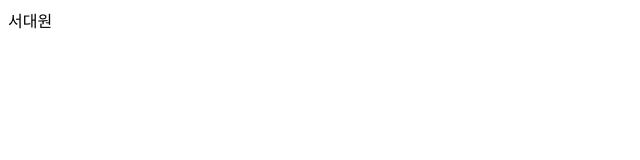
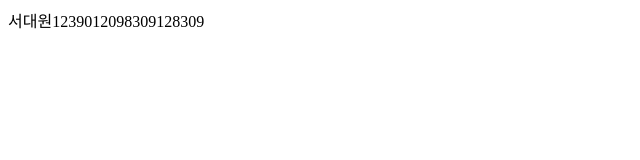
Before and after one commit to tjeodnjsdlwl/ohh, a plain HTML site: page index.html in a window 1280 px wide. Shown: the whole page, without its empty margins (0-640 px from the left). Drawn offline with Linux system fonts and the light colour scheme.

Commit message:
수정1회

```diff
--- a/index.html
+++ b/index.html
@@ -7,6 +7,6 @@
     <title>Document</title>
 </head>
 <body>
-    서대원
+    서대원1239012098309128309
 </body>
 </html>
```
